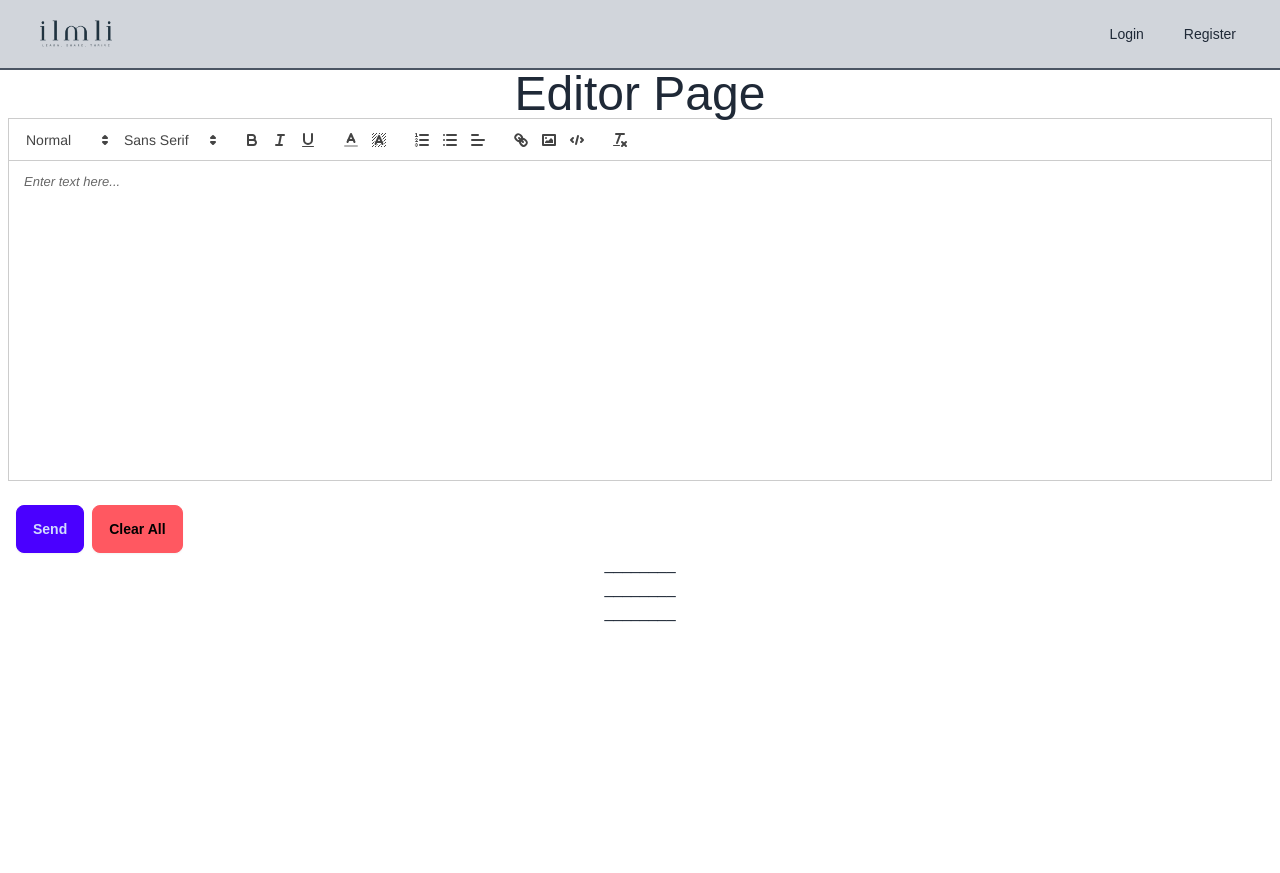
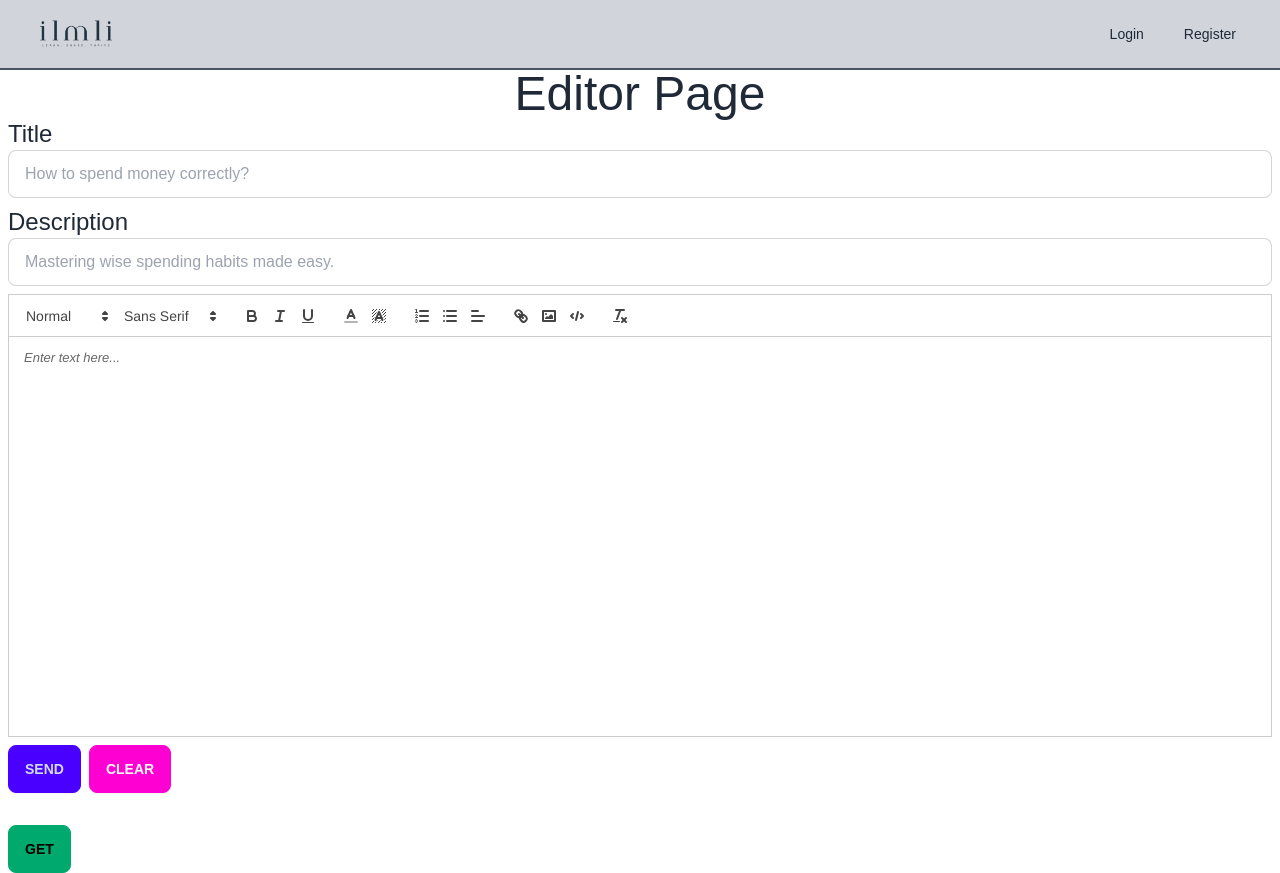
Before and after one commit to asliddintursunov/ilmli_app, a Next.js app: page /editor in a window 1280 px wide. Built offline with nearby package versions, Linux system fonts and the light colour scheme; a web font is replaced by a local one.

Commit message:
March 27/2024 ✅ Main part of sending article to backend and receiving it as html content and displaing it on the screen is done

```diff
--- a/app/auth/components/Email.tsx
+++ b/app/auth/components/Email.tsx
@@ -1,7 +1,7 @@
 import { Dispatch, SetStateAction } from "react";
 type Props = {
   email?: string;
-  setEmail: Dispatch<SetStateAction<string | undefined>>;
+  setEmail: Dispatch<SetStateAction<string>>;
   isEmailValid: boolean | null;
 };
 
--- a/app/auth/components/Password.tsx
+++ b/app/auth/components/Password.tsx
@@ -1,7 +1,7 @@
 import { Dispatch, SetStateAction } from "react";
 type Props = {
-  password: string | undefined;
-  setPassword: Dispatch<SetStateAction<string | undefined>>;
+  password: string;
+  setPassword: Dispatch<SetStateAction<string>>;
   isPasswordValid: boolean | null;
 };
 import { useState } from "react";
--- a/app/auth/components/Username.tsx
+++ b/app/auth/components/Username.tsx
@@ -1,8 +1,8 @@
 import { Dispatch, SetStateAction } from "react";
 
 type Props = {
-  username: string | undefined;
-  setUsername: Dispatch<SetStateAction<string | undefined>>;
+  username: string;
+  setUsername: Dispatch<SetStateAction<string>>;
   isUserNameValid: boolean | null;
 };
 
--- a/app/auth/login/page.tsx
+++ b/app/auth/login/page.tsx
@@ -1,5 +1,5 @@
 "use client";
-import React, { useCallback, useEffect, useState } from "react";
+import React, {useEffect, useState } from "react";
 import Link from "next/link";
 import Button from "../components/Button";
 import Password from "../components/Password";
@@ -11,8 +11,8 @@ import axios from "axios";
 
 export default function Login() {
   const { regExpResult, validateInput } = useAuthValidation();
-  const [username, setUsername] = useState<string | undefined>(undefined)
-  const [password, setPassword] = useState<string | undefined>(undefined);
+  const [username, setUsername] = useState<string>("")
+  const [password, setPassword] = useState<string>("");
 
   useEffect(() => {
     const validationResult = new Set(Object.values(regExpResult));
@@ -56,17 +56,7 @@ export default function Login() {
             isPasswordValid={regExpResult.password}
           />
           <Button authType="signin" />
-          <div className="flex items-center justify-between mt-1">
-            <div className="flex items-center gap-0.5 ">
-              <input
-                type="checkbox"
-                id="remember"
-                className="cursor-pointer checkbox checkbox-warning h-5 w-5 rounded-sm"
-              />
-              <label htmlFor="remember" className="cursor-pointer">
-                Remember me
-              </label>
-            </div>
+          <div className="flex items-center justify-end mt-1">
             <Link href="#" className="link link-primary">
               Forgot password?
             </Link>
--- a/app/auth/register/form/page.tsx
+++ b/app/auth/register/form/page.tsx
@@ -1,6 +1,5 @@
 "use client";
 import { useEffect, useState } from "react";
-import Link from "next/link";
 import Button from "../../components/Button";
 import Password from "../../components/Password";
 import Username from "../../components/Username";
@@ -14,10 +13,9 @@ import { baseURL } from "@/utils";
 export default function Register() {
   const router = useRouter();
   const { regExpResult, validateInput } = useAuthValidation();
-  const [isChecked, setIsChecked] = useState<boolean | undefined>(undefined);
-  const [username, setUsername] = useState<string | undefined>(undefined);
-  const [email, setEmail] = useState<string | undefined>(undefined);
-  const [password, setPassword] = useState<string | undefined>(undefined);
+  const [username, setUsername] = useState<string>("");
+  const [email, setEmail] = useState<string>("");
+  const [password, setPassword] = useState<string>("");
 
   useEffect(() => {
     const validationResult = new Set(Object.values(regExpResult));
@@ -39,11 +37,6 @@ export default function Register() {
 
   const handleSubmit = function (e: React.FormEvent<HTMLFormElement>) {
     e.preventDefault();
-    if (!isChecked) {
-      setIsChecked(false);
-      return;
-    }
-
     validateInput(username, email, password);
   };
   return (
@@ -67,36 +60,10 @@ export default function Register() {
             isPasswordValid={regExpResult.password}
           />
           <Button authType="signup" />
-          <div className="flex items-center justify-between mt-1">
-            <div className="flex items-center gap-0.5 ">
-              <input
-                type="checkbox"
-                checked={isChecked}
-                onChange={(e) =>
-                  e.target.checked ? setIsChecked(true) : setIsChecked(false)
-                }
-                id="remember"
-                className="cursor-pointer checkbox checkbox-warning h-5 w-5 rounded-sm"
-              />
-              <label htmlFor="remember" className="cursor-pointer">
-                I agree to the{" "}
-                <Link href="#" className="link link-primary">
-                  terms and conditions
-                </Link>
-              </label>
-            </div>
-          </div>
           <span className="text-center mt-1">-Or Sign Up With-</span>
           <SocialAuth />
         </div>
       </form>
-      {isChecked === false && (
-        <div className="toast toast-top toast-end mt-16 z-10">
-          <div className="alert alert-error">
-            <span>Please agree to the terms and conditions.</span>
-          </div>
-        </div>
-      )}
     </main>
   );
 }
--- /dev/null
+++ b/app/editor/components/Description.tsx
@@ -0,0 +1,22 @@
+import { Dispatch, SetStateAction } from "react";
+type Props = {
+  postDescription: string;
+  setPostDescription: Dispatch<SetStateAction<string>>
+};
+
+function Description({postDescription, setPostDescription}: Props) {
+  return (
+    <label className="flex flex-col items-start justify-start">
+      <span className="text-2xl">Description</span>
+      <input
+        value={postDescription}
+        onChange={(e) => setPostDescription(e.target.value)}
+        type="text"
+        placeholder="Mastering wise spending habits made easy."
+        className="input input-bordered w-full"
+      />
+    </label>
+  );
+}
+
+export default Description;
--- a/app/editor/components/Editor.tsx
+++ b/app/editor/components/Editor.tsx
@@ -3,46 +3,82 @@ import { useState } from "react";
 import "primereact/resources/themes/lara-light-indigo/theme.css";
 import "primereact/resources/primereact.min.css";
 import "primeicons/primeicons.css";
-
 import { Editor } from "primereact/editor";
+import Title from "./Title";
+import Description from "./Description";
+import axios from "axios";
+import { baseURL } from "@/utils";
 
 export default function PrimeReactEditor() {
-  const [value, setValue] = useState<string>("<p><br></p>");
+  const [postBody, setPostBody] = useState<string>("");
+  const [postTitle, setPostTitle] = useState<string>("");
+  const [postDescription, setPostDescription] = useState<string>("");
+
+  // The variable below will be removed, it is just for test
+  const [post, setPost] = useState<string>("");
 
   const handleSend = function () {
-    console.log(value);
+    const postData = {
+      title: postTitle,
+      description: postDescription,
+      body: postBody,
+    };
+    axios
+      .post(`${baseURL}/create-post`, postData)
+      .then((res) => console.log(res.data))
+      .catch((err) => console.error(err));
   };
+
   const handleClear = function () {
-    setValue("Cleared");
+    setPostBody("");
+  };
+
+  // The function below will be removed, it is just for test
+  const getPost = function () {
+    axios
+      .get(`${baseURL}/get-post`)
+      .then((res) => {
+        console.log(res.data);
+        setPost(res.data);
+      })
+      .catch((err) => console.log(err));
   };
 
   return (
-    <main>
+    <>
+      <div className="flex flex-col gap-2 mb-2">
+        <Title postTitle={postTitle} setPostTitle={setPostTitle} />
+        <Description
+          postDescription={postDescription}
+          setPostDescription={setPostDescription}
+        />
+      </div>
       <Editor
-        value={value}
-        onTextChange={(e: any) => setValue(e.htmlValue)}
+        value={postBody}
+        onTextChange={(e: any) => setPostBody(e.htmlValue)}
         style={{
-          minHeight: "320px",
-          display: "flex",
-          justifyContent: "center",
+          height: "50vh",
+          display: postBody && "flex",
+          justifyContent: postBody && "center",
           cursor: "text",
         }}
         placeholder="Enter text here..."
       />
-      <br />
-      <button className="btn btn-primary mx-2" onClick={handleSend}>
-        Send
-      </button>
-      <button className="btn btn-error" onClick={handleClear}>
-        Clear All
-      </button>
-      <div className="flex flex-col items-center justify-center">
-        <span>________</span>
-        {/* {value} */}
-        <span>________</span>
-        {/* <div dangerouslySetInnerHTML={{ __html: value }} /> */}
-        <span>________</span>
+      <div className="flex items-center gap-2 mt-2">
+        <button className="btn btn-primary" onClick={handleSend}>
+          SEND
+        </button>
+        <button className="btn btn-secondary" onClick={handleClear}>
+          CLEAR
+        </button>
       </div>
-    </main>
+      {/* The div below will be removed, it is just for test */}
+      <div className="mt-[32px] w-full">
+        <button className="btn btn-success" onClick={getPost}>
+          GET
+        </button>
+        <div dangerouslySetInnerHTML={{ __html: post }} />
+      </div>
+    </>
   );
 }
--- /dev/null
+++ b/app/editor/components/Title.tsx
@@ -0,0 +1,22 @@
+import { Dispatch, SetStateAction } from "react";
+type Props = {
+  postTitle: string;
+  setPostTitle: Dispatch<SetStateAction<string>>;
+};
+
+function Title({postTitle, setPostTitle}: Props) {
+  return (
+    <label className="flex flex-col items-start justify-start">
+      <span className="text-2xl">Title</span>
+      <input
+        value={postTitle}
+        onChange={(e) => setPostTitle(e.target.value)}
+        type="text"
+        placeholder="How to spend money correctly?"
+        className="input input-bordered w-full"
+      />
+    </label>
+  );
+}
+
+export default Title;
--- a/app/globals.css
+++ b/app/globals.css
@@ -57,3 +57,9 @@
     @apply bg-green-600;
   }
 }
+h1 {
+  font-size: 24px; /* Change this value to adjust the size of h1 */
+}
+p {
+  font-size: 16px; /* Change this value to adjust the size of p */
+}
--- a/lib/fetchNewestArticles.tsx
+++ b/lib/fetchNewestArticles.tsx
@@ -4,7 +4,9 @@ export default async function fetchNewestArticles(
   category: string,
   offset: number
 ) {
-  const API = `${baseURL}/newest/${category}`;
+  const params = new URLSearchParams();
+  params.append("category", category);
+  const API = `${baseURL}/recommended?${params.toString()}`;
   try {
     const res = await fetch(API, {
       cache: "no-store",
--- a/lib/fetchRecommendedArticles.tsx
+++ b/lib/fetchRecommendedArticles.tsx
@@ -1,7 +1,10 @@
 import { baseURL } from "@/utils";
 
 export default async function fetchNewestArticles(category: string) {
-  const API = `${baseURL}/recommended/${category}`;
+  const params = new URLSearchParams();
+  params.append("category", category);
+  const API = `${baseURL}/recommended?${params.toString()}`;
+
   try {
     const res = await fetch(API, {
       cache: "no-store",
--- a/next.config.js
+++ b/next.config.js
@@ -1,10 +1,5 @@
 /** @type {import('next').NextConfig} */
 const nextConfig = {
-  images: {
-    domains: [],
-    remotePatterns: [],
-  },
-  reactStrictMode: false,
 };
 
 module.exports = nextConfig;
```
